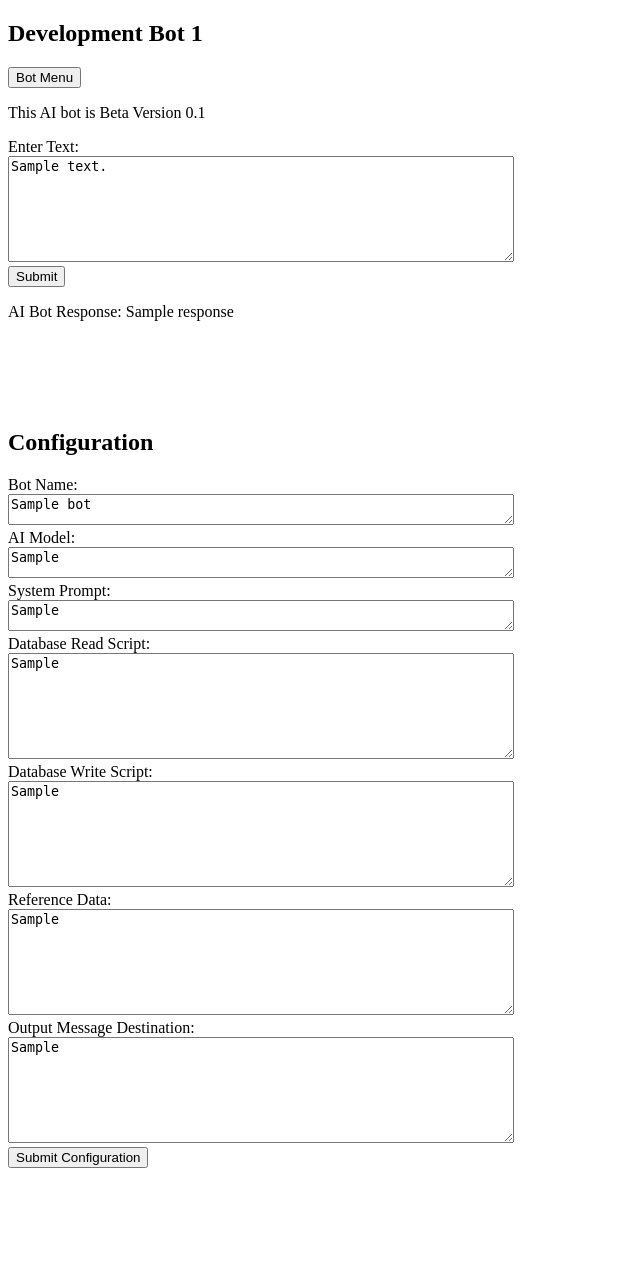
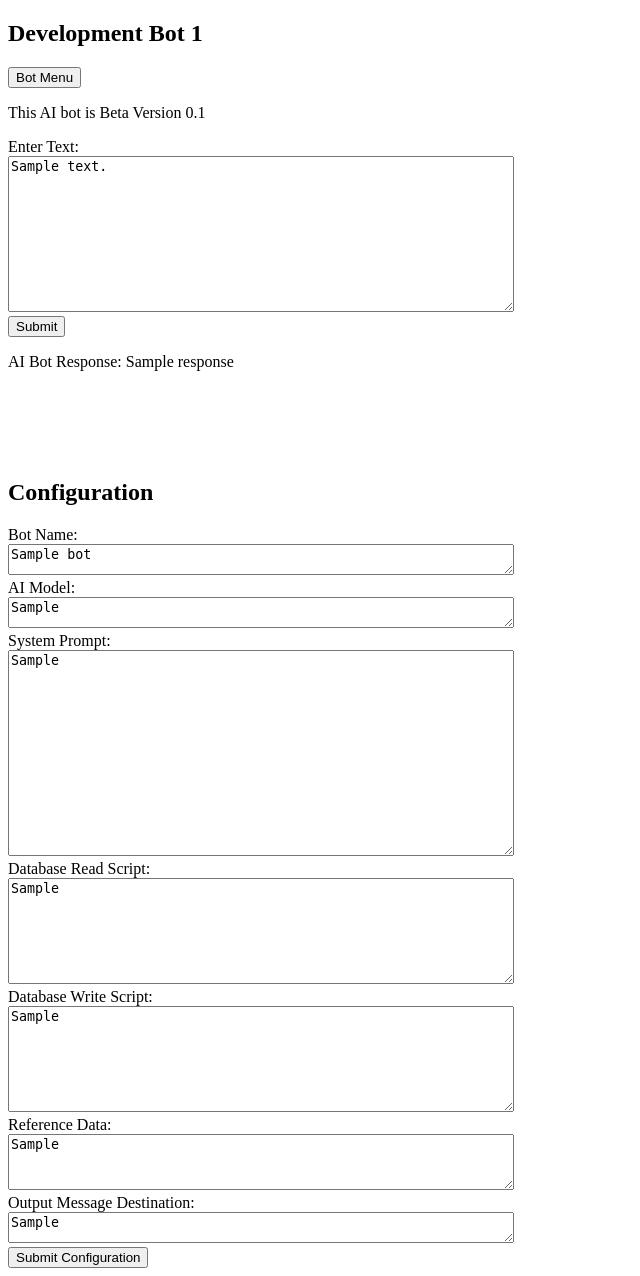
Before and after one commit to stuarth-afk/AI_Project_1, a Flask app: template templates/page_1.html in a window 1280 px wide. Shown: the whole page, without its empty margins (0-640 px from the left). Before the commit the page ends 1168 px from the top, so only its background shows below. Run offline with Flask 3, Linux system fonts and the light colour scheme; the template is opened without the code that fills it: most values are stand-ins (such as "Sample title", 1, 10 or a date in 2020); parts of the project's set-up code (start-up, migrations or seed data) failed here and were passed over; some libraries are stand-ins or nearby versions.

Commit message:
Update page_1.html

```diff
--- a/templates/page_1.html
+++ b/templates/page_1.html
@@ -9,7 +9,7 @@
 <p>This AI bot is Beta Version 0.1<p>
 <form action="/page_1" method="post">
   <label for="text">Enter Text:</label><br>
-  <textarea id="text" name="text" style="width: 500px; height: 100px;">{{ user_text }}</textarea><br>
+  <textarea id="text" name="text" style="width: 500px; height: 150px;">{{ user_text }}</textarea><br>
   <input type="submit" value="Submit">
 </form>
 
@@ -24,7 +24,7 @@
   <textarea id="ai_model" name="ai_model" style="width: 500px; height: 25px;" autocomplete="off">{{ bot.ai_model }}</textarea><br>
 
   <label for="system_prompt">System Prompt:</label><br>
-  <textarea id="system_prompt" name="system_prompt" style="width: 500px; height: 25px;" autocomplete="off">{{ bot.system_prompt }}</textarea><br>
+  <textarea id="system_prompt" name="system_prompt" style="width: 500px; height: 200px;" autocomplete="off">{{ bot.system_prompt }}</textarea><br>
 
   <label for="db_read_script">Database Read Script:</label><br>
   <textarea id="db_read_script" name="db_read_script" style="width: 500px; height: 100px;" autocomplete="off">{{ bot.db_read_script }}</textarea><br>
@@ -33,10 +33,10 @@
   <textarea id="db_write_script" name="db_write_script" style="width: 500px; height: 100px;" autocomplete="off">{{ bot.db_write_script }}</textarea><br>
 
   <label for="reference_data">Reference Data:</label><br>
-  <textarea id="reference_data" name="references" style="width: 500px; height: 100px;" autocomplete="off">{{ bot.reference_data }}</textarea><br>
+  <textarea id="reference_data" name="references" style="width: 500px; height: 50px;" autocomplete="off">{{ bot.reference_data }}</textarea><br>
 
   <label for="output_destination">Output Message Destination:</label><br>
-  <textarea id="output_destination" name="output_destination" style="width: 500px; height: 100px;" autocomplete="off">{{ bot.output_destination }}</textarea><br>
+  <textarea id="output_destination" name="output_destination" style="width: 500px; height: 25px;" autocomplete="off">{{ bot.output_destination }}</textarea><br>
 
   <input type="submit" value="Submit Configuration">
 </form>
```
